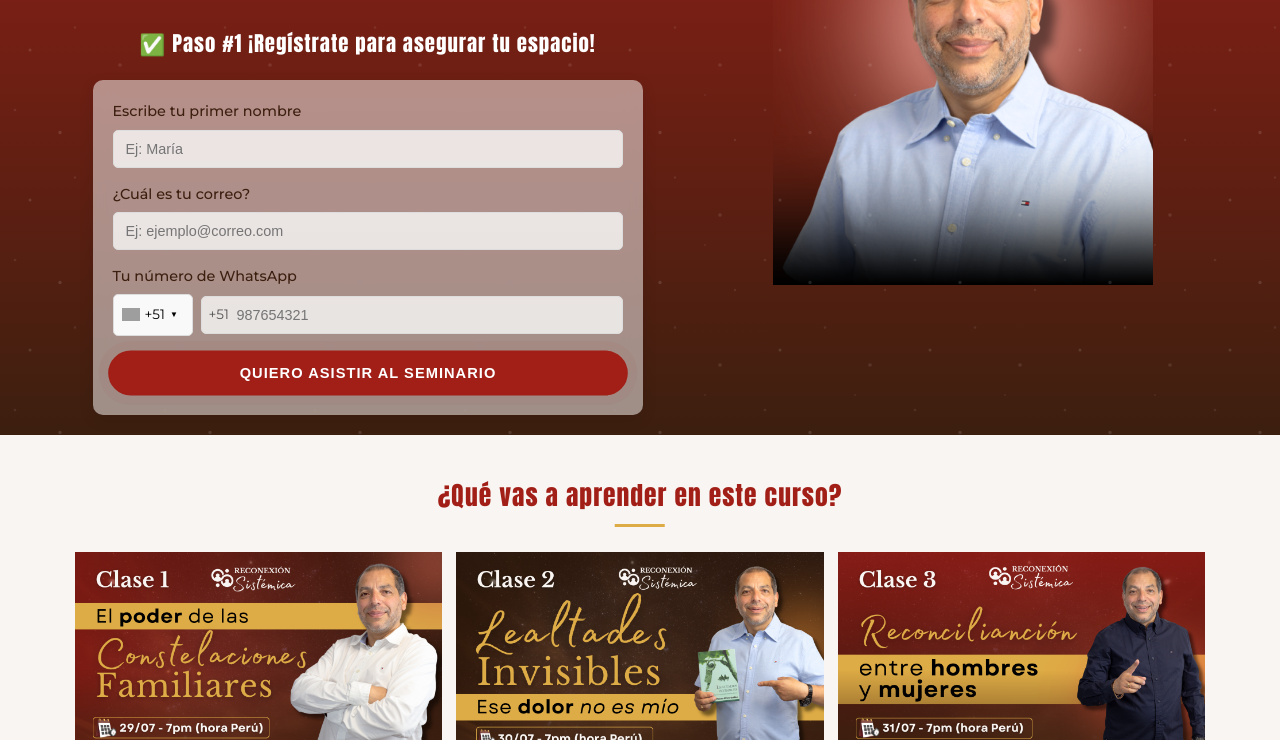
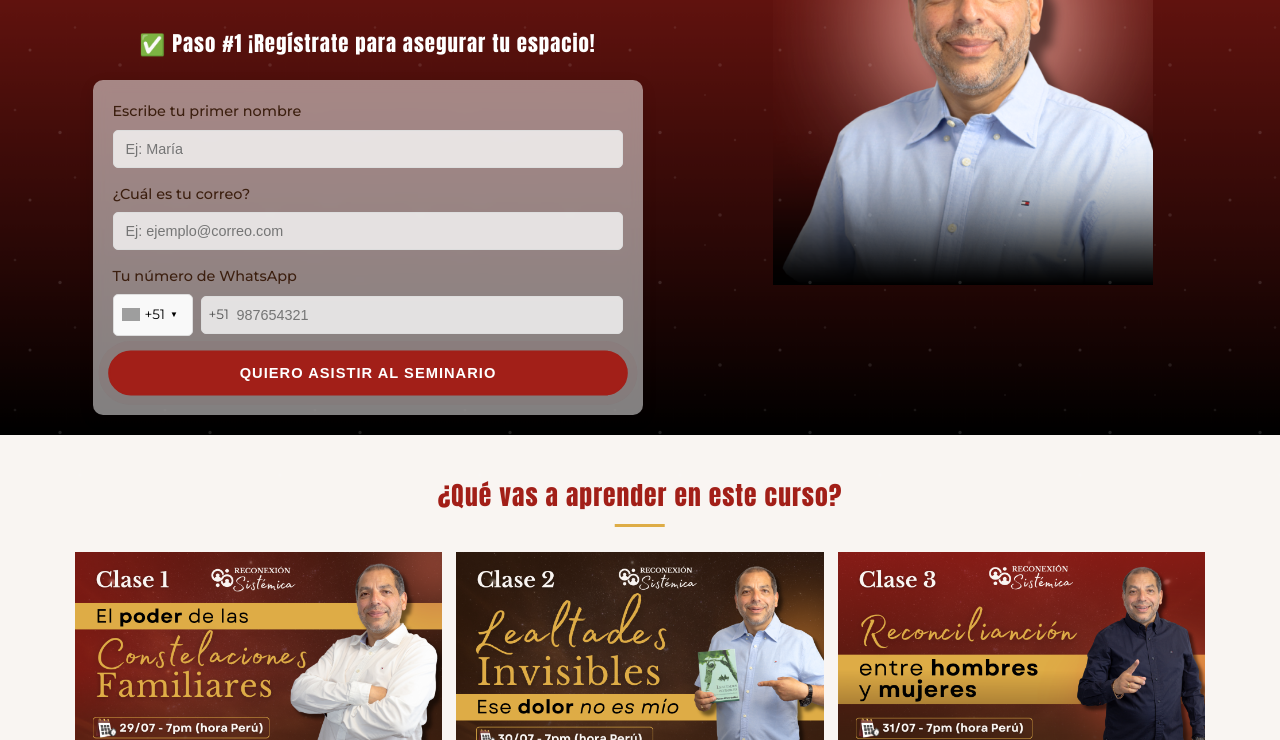
Before and after one commit to Guille1133/RenzoGuillen, a plain HTML site: page reconexionsistemica/index.html in a window 1280 px wide. Shown: the part 295-1035 px from the top of the page. Drawn offline with nearby package versions, Linux system fonts and the light colour scheme; grey boxes are pictures that could not be loaded.

Commit message:
Update index.html

```diff
--- a/reconexionsistemica/index.html
+++ b/reconexionsistemica/index.html
@@ -105,12 +105,12 @@
 
         /* Header */
         header {
-            background: linear-gradient(to bottom, var(--rojo-profundo), var(--marron));
-            color: white;
-            padding: 20px 0 40px; /* Aumenté el padding-bottom para más espacio */
-            position: relative;
-            overflow: visible;
-        }
+    background: url('fondo.webp') no-repeat center center / cover;
+    color: white;
+    padding: 20px 0 40px;
+    position: relative;
+    overflow: visible;
+}
 
         header::before {
             content: "";
```
